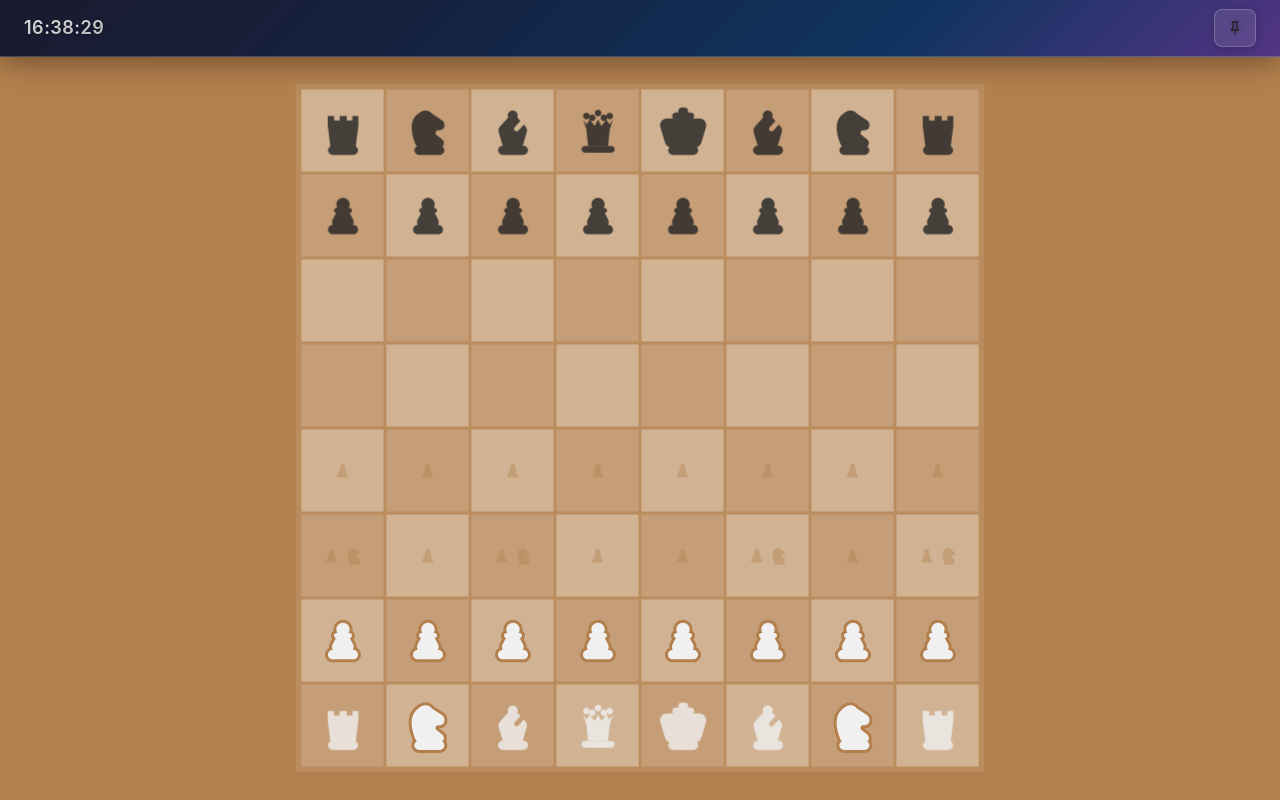
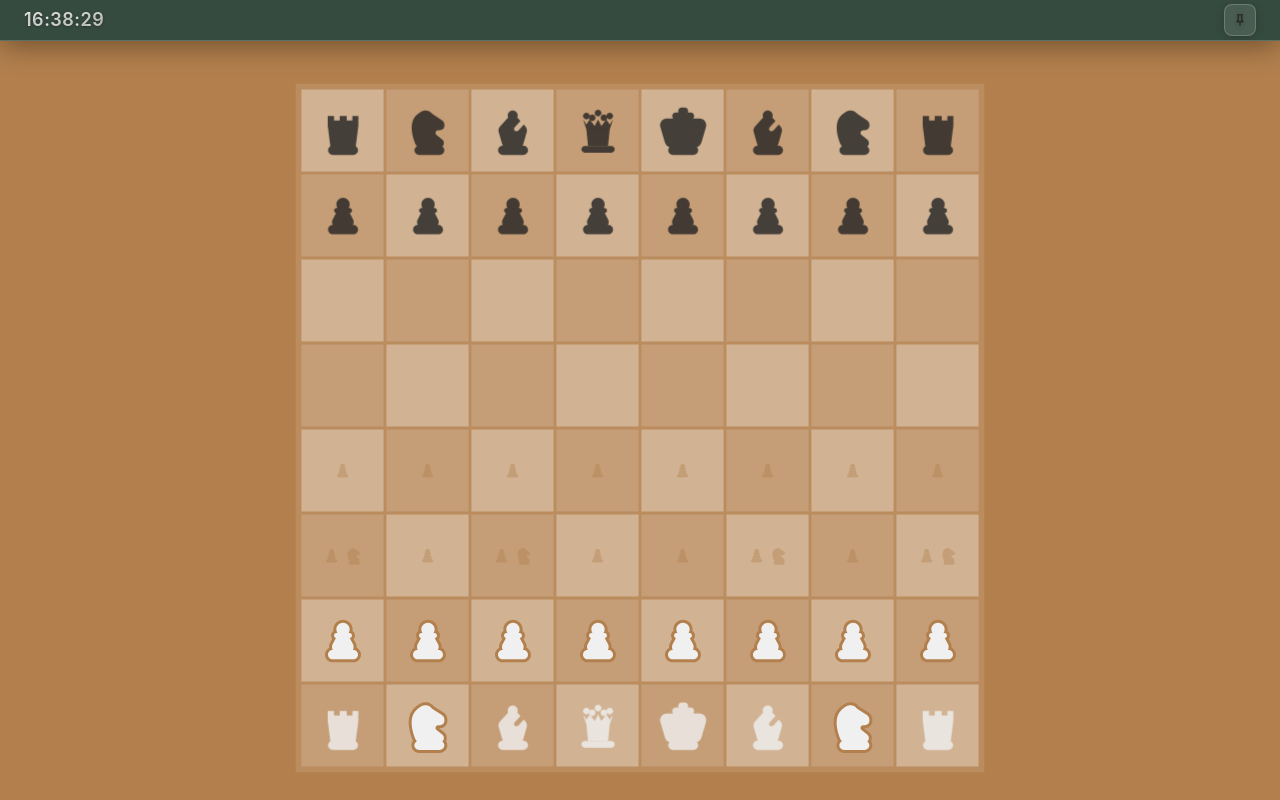
Before and after one commit to RADIANT0312/DeepChess09, a Vue app: page /game in a window 1280 px wide. Built offline with nearby package versions, Linux system fonts and the light colour scheme.

Commit message:
fix: Update TopBar styles for improved appearance and consistency

```diff
--- a/src/components/TopBar/index.vue
+++ b/src/components/TopBar/index.vue
@@ -84,8 +84,9 @@ export default {
   top: 0;
   left: 0;
   right: 0;
-  height: 6px;
-  background: linear-gradient(135deg, #1a1a2e 0%, #16213e 50%, #0f3460 100%);
+  height: 10px;
+  /* background: linear-gradient(135deg, #1a1a2e 0%, #16213e 50%, #0f3460 100%); */
+  background: #364b3f;
   z-index: 1000;
   transition: all 0.4s cubic-bezier(0.25, 0.46, 0.45, 0.94);
   cursor: pointer;
@@ -100,8 +101,8 @@ export default {
 }
 
 .top-bar.expanded {
-  height: 56px;
-  background: linear-gradient(135deg, #1a1a2e 0%, #16213e 30%, #0f3460 70%, #533483 100%);
+  height: 40px;
+  /* background: linear-gradient(135deg, #1a1a2e 0%, #16213e 30%, #0f3460 70%, #533483 100%); */
   border-bottom: 1px solid rgba(255, 255, 255, 0.2);
 }
 
@@ -110,7 +111,7 @@ export default {
   align-items: center;
   justify-content: space-between;
   padding: 0 24px;
-  height: 56px;
+  height: 100%;
   opacity: 0;
   transform: translateY(-10px);
   transition: all 0.4s cubic-bezier(0.25, 0.46, 0.45, 0.94);
@@ -139,7 +140,7 @@ export default {
   border: 1px solid rgba(255, 255, 255, 0.2);
   color: #ffffff;
   cursor: pointer;
-  padding: 10px 12px;
+  padding: 8px 8px;
   border-radius: 8px;
   transition: all 0.3s cubic-bezier(0.25, 0.46, 0.45, 0.94);
   display: flex;
@@ -168,8 +169,8 @@ export default {
 }
 
 .pin-button svg {
-  width: 16px;
-  height: 16px;
+  width: 14px;
+  height: 14px;
   filter: drop-shadow(0 1px 2px rgba(0, 0, 0, 0.3));
 }
 </style>
```
